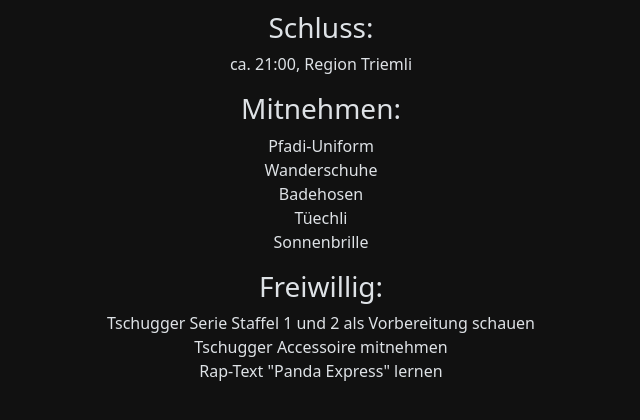
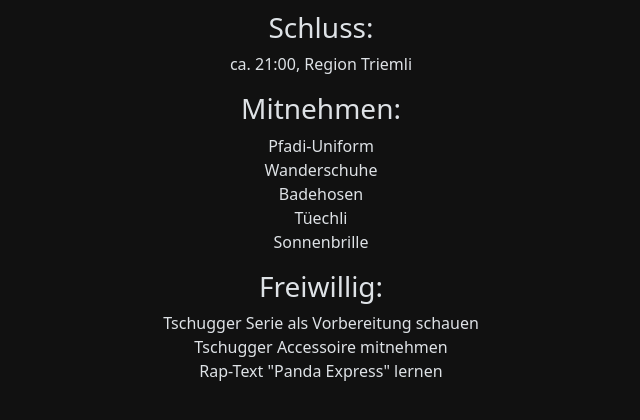
Before and after one commit to alexarnimueller/tschugger, a Flask app: template app/app/templates/infos.html in a window 1280 px wide. Shown: the part 232-652 px from the top of the page, without its empty margins (319-959 px from the left). Run offline with Flask 3, Linux system fonts and the light colour scheme; the template is opened without the code that fills it, so the values that code supplies are empty; some libraries are stand-ins or nearby versions.

Commit message:
:memo: infos

```diff
--- a/app/app/templates/infos.html
+++ b/app/app/templates/infos.html
@@ -16,7 +16,7 @@
     Tüechli<br>
     Sonnenbrille</p>
     <h3 class="pt-6">Freiwillig:</h3>
-    <p>Tschugger Serie Staffel 1 und 2 als Vorbereitung schauen<br>
+    <p>Tschugger Serie als Vorbereitung schauen<br>
     Tschugger Accessoire mitnehmen<br>
     Rap-Text "Panda Express" lernen</p>
   </div>
```
